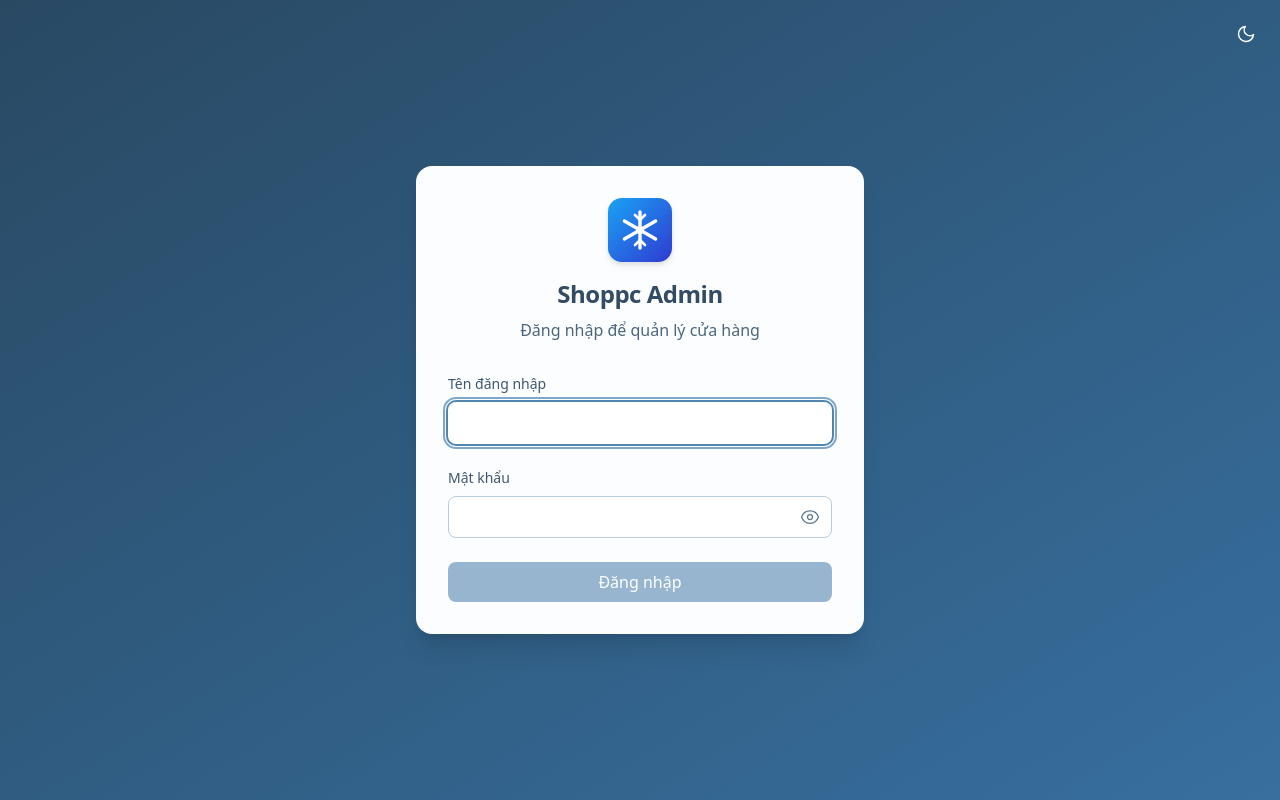
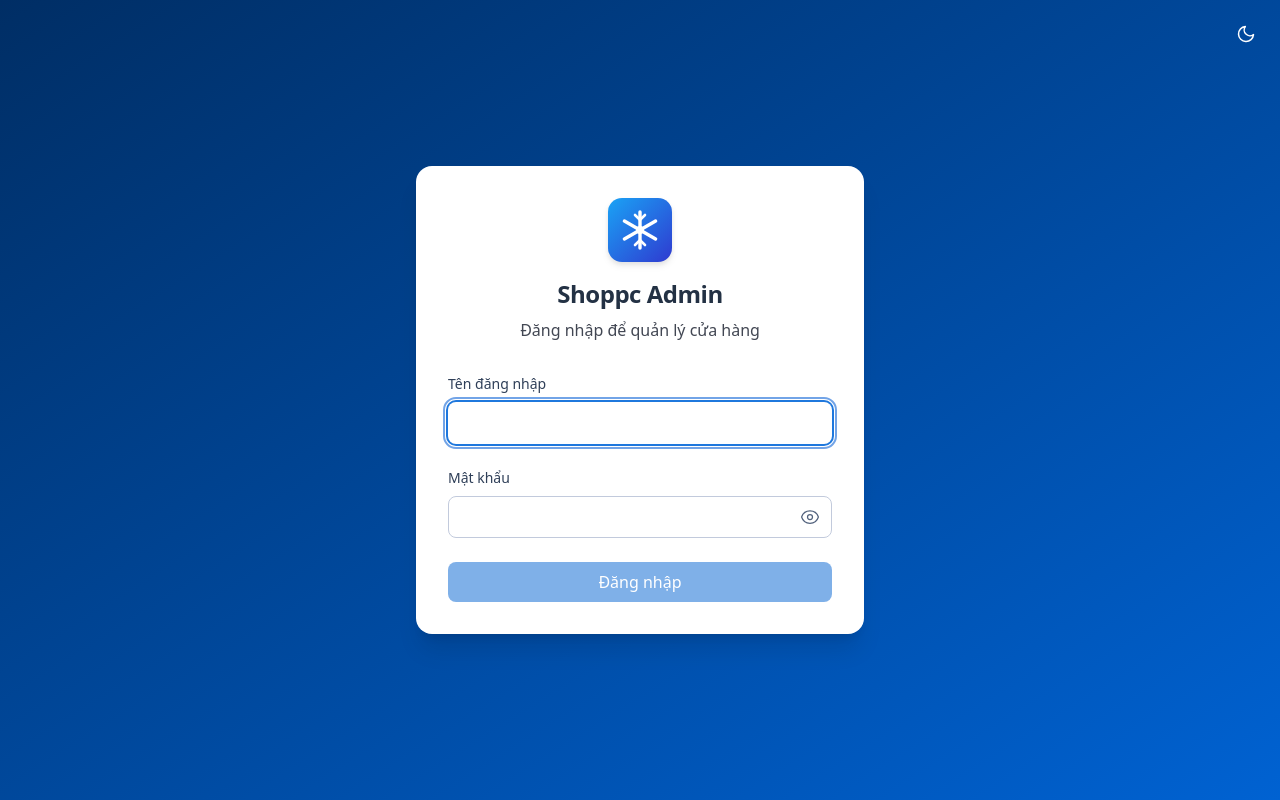
Before and after one commit to muihoangdong/shoppc-admin, a React (Vite) app: page /login in a window 1280 px wide. Built offline with nearby package versions, Linux system fonts and the light colour scheme; no server answers.

Commit message:
Apply Stitch color palette

```diff
--- a/index.html
+++ b/index.html
@@ -17,11 +17,11 @@
           if (t !== 'light' && t !== 'dark') t = window.matchMedia('(prefers-color-scheme: dark)').matches ? 'dark' : 'light';
           if (t === 'dark') document.documentElement.classList.add('dark');
           document.documentElement.style.colorScheme = t;
-          document.documentElement.style.backgroundColor = t === 'dark' ? '#141E2A' : '#EFF6FC';
+          document.documentElement.style.backgroundColor = t === 'dark' ? '#101A2B' : '#F8F9FF';
         } catch (e) {}
       })();
     </script>
-    <meta name="theme-color" content="#EFF6FC" />
+    <meta name="theme-color" content="#F8F9FF" />
   </head>
   <body>
     <div id="root"></div>
--- a/src/index.css
+++ b/src/index.css
@@ -66,3 +66,8 @@ model-viewer {
 
 /* Surface role applies after generated utility classes. */
 .bg-white { background-color: rgb(var(--surface) / var(--tw-bg-opacity, 1)); }
+
+/* Chữ xanh trên nền tối dùng xanh nhạt, nút xanh giữ nền đậm với chữ trắng. */
+:where(.dark) :is(.text-blue-600, .text-blue-700) {
+  color: rgb(var(--c-indigo-400));
+}
--- a/src/theme.css
+++ b/src/theme.css
@@ -1,32 +1,32 @@
 /* Bảng màu dùng chung: nền trung tính, xanh dịu cho thao tác chính. */
-/* Light: sky blue. Dark: blue gray surfaces by elevation. Values are RGB channels. */
+/* Corporate Tech Elegance. Giá trị màu được lưu theo ba kênh RGB. */
 :root {
   color-scheme: light;
-  --app-bg: 239 246 252;
-  --surface: 251 253 255;
-  --sidebar: 245 249 253;
-  --c-slate-50: 245 248 252;
-  --c-slate-100: 234 241 248;
-  --c-slate-200: 213 226 238;
-  --c-slate-300: 184 203 220;
-  --c-slate-400: 127 153 175;
-  --c-slate-500: 92 118 141;
-  --c-slate-600: 77 102 125;
-  --c-slate-700: 63 88 111;
-  --c-slate-800: 51 75 99;
-  --c-slate-900: 41 63 84;
-  --c-slate-950: 32 51 72;
-  --c-indigo-50: 237 245 252;
-  --c-indigo-100: 220 236 251;
-  --c-indigo-200: 190 216 237;
-  --c-indigo-300: 159 197 226;
-  --c-indigo-400: 125 168 203;
-  --c-indigo-500: 82 134 178;
-  --c-indigo-600: 55 111 159;
-  --c-indigo-700: 47 96 139;
-  --c-indigo-800: 44 84 119;
-  --c-indigo-900: 41 73 99;
-  --c-indigo-950: 32 57 79;
+  --app-bg: 248 249 255;
+  --surface: 255 255 255;
+  --sidebar: 255 255 255;
+  --c-slate-50: 245 247 253;
+  --c-slate-100: 236 241 253;
+  --c-slate-200: 221 230 246;
+  --c-slate-300: 194 202 220;
+  --c-slate-400: 116 129 154;
+  --c-slate-500: 82 98 125;
+  --c-slate-600: 66 71 83;
+  --c-slate-700: 47 63 88;
+  --c-slate-800: 35 49 68;
+  --c-slate-900: 18 39 68;
+  --c-slate-950: 13 28 46;
+  --c-indigo-50: 239 244 255;
+  --c-indigo-100: 230 238 255;
+  --c-indigo-200: 213 227 252;
+  --c-indigo-300: 173 198 255;
+  --c-indigo-400: 114 164 231;
+  --c-indigo-500: 31 120 221;
+  --c-indigo-600: 0 98 210;
+  --c-indigo-700: 0 75 164;
+  --c-indigo-800: 0 61 135;
+  --c-indigo-900: 0 46 101;
+  --c-indigo-950: 0 26 66;
   --c-red-50: 254 242 242;
   --c-red-100: 254 226 226;
   --c-red-200: 254 202 202;
@@ -108,12 +108,12 @@
 
 .dark {
   color-scheme: dark;
-  --app-bg: 20 30 42;
-  --surface: 29 42 57;
-  --sidebar: 24 36 50;
-  --c-slate-50: 33 47 63;
-  --c-slate-100: 39 55 73;
-  --c-slate-200: 52 71 91;
+  --app-bg: 16 26 43;
+  --surface: 24 38 58;
+  --sidebar: 20 32 51;
+  --c-slate-50: 29 44 65;
+  --c-slate-100: 37 53 77;
+  --c-slate-200: 52 69 96;
   --c-slate-300: 72 94 116;
   --c-slate-400: 128 151 173;
   --c-slate-500: 165 184 201;
@@ -122,14 +122,14 @@
   --c-slate-800: 204 217 229;
   --c-slate-900: 213 224 235;
   --c-slate-950: 226 235 244;
-  --c-indigo-50: 32 51 70;
-  --c-indigo-100: 41 64 86;
-  --c-indigo-200: 61 88 113;
-  --c-indigo-300: 125 166 199;
-  --c-indigo-400: 162 206 240;
-  --c-indigo-500: 98 143 181;
-  --c-indigo-600: 63 112 153;
-  --c-indigo-700: 55 101 139;
+  --c-indigo-50: 26 46 74;
+  --c-indigo-100: 34 58 92;
+  --c-indigo-200: 54 81 120;
+  --c-indigo-300: 130 172 231;
+  --c-indigo-400: 173 198 255;
+  --c-indigo-500: 102 157 229;
+  --c-indigo-600: 18 97 197;
+  --c-indigo-700: 13 84 175;
   --c-indigo-800: 48 92 126;
   --c-indigo-900: 46 82 112;
   --c-indigo-950: 41 70 94;
--- a/src/utils/theme.ts
+++ b/src/utils/theme.ts
@@ -27,8 +27,9 @@ export const applyTheme = (theme: Theme): void => {
   }
   root.classList.toggle('dark', theme === 'dark');
   root.style.colorScheme = theme;
-  root.style.backgroundColor = theme === 'dark' ? '#141E2A' : '#EFF6FC';
-  document.querySelector('meta[name="theme-color"]')?.setAttribute('content', theme === 'dark' ? '#141E2A' : '#EFF6FC');
+  const background = theme === 'dark' ? '#101A2B' : '#F8F9FF';
+  root.style.backgroundColor = background;
+  document.querySelector('meta[name="theme-color"]')?.setAttribute('content', background);
 };
 
 export function useTheme() {
```
